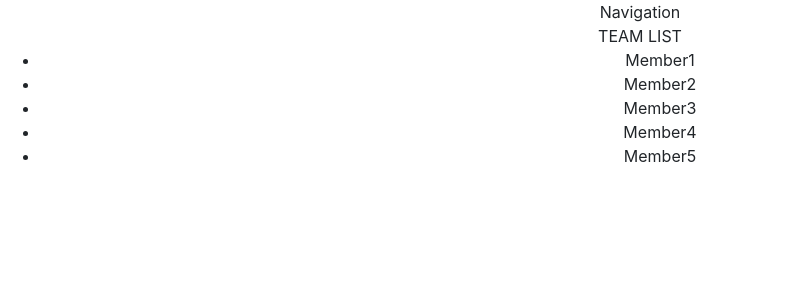
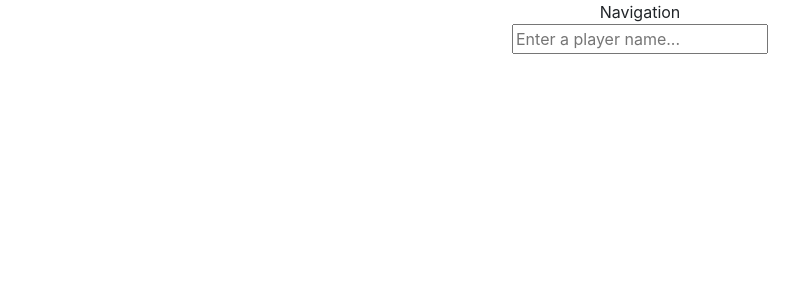
Before and after one commit to 47analogy/starting-5, a React (Create React App) app: page / in a window 1280 px wide. Shown: the top 300 px of the page, without its empty margins (0-808 px from the left). Built offline with nearby package versions, Linux system fonts and the light colour scheme; the HTML template or start-up script is replaced by a standard one.

Commit message:
renamed components add functionality to search for a player

```diff
--- a/package.json
+++ b/package.json
@@ -6,6 +6,7 @@
     "@fortawesome/fontawesome-svg-core": "^1.2.15",
     "@fortawesome/free-solid-svg-icons": "^5.7.2",
     "@fortawesome/react-fontawesome": "^0.1.4",
+    "axios": "^0.18.0",
     "bootstrap": "^4.3.1",
     "google-fonts": "^1.0.0",
     "node-sass": "^4.11.0",
--- a/src/App.js
+++ b/src/App.js
@@ -1,6 +1,6 @@
 import React, { Component } from 'react';
 import './App.css';
-import TeamList from './components/TeamList/TeamList';
+import PlayerList from './components/PlayerList/PlayerList';
 import NavBar from './components/NavBar/NavBar';
 
 class App extends Component {
@@ -8,7 +8,7 @@ class App extends Component {
 		return (
 			<div className="App">
 				<NavBar />
-				<TeamList />
+				<PlayerList />
 			</div>
 		);
 	}
--- /dev/null
+++ b/src/components/Player/Player.js
@@ -0,0 +1,17 @@
+import React from 'react';
+
+const Player = ({ playerInfo }) => {
+	return (
+		<div />
+		// <div>
+		// 	{playerInfo.map(team => (
+		// 		<div key={team.id}>
+		// 			<div>{team.name}</div>
+		// 			{/* <div>{team.city}</div> */}
+		// 		</div>
+		// 	))}
+		// </div>
+	);
+};
+
+export default Player;
--- /dev/null
+++ b/src/components/PlayerList/PlayerList.js
@@ -0,0 +1,81 @@
+import React, { Component } from 'react';
+import Player from '../Player/Player';
+import axios from 'axios';
+
+class PlayerList extends Component {
+	state = {
+		players: [],
+		ID: '',
+		playerName: ''
+	};
+	// https://www.balldontlie.io/api/v1/teams/<ID>
+	// componentDidMount() {
+	// 	axios
+	// 		.get(
+	// 			`https://www.balldontlie.io/api/v1/players/?search=${
+	// 				this.state.playerName
+	// 			}`
+	// 		)
+	// 		.then(res => {
+	// 			// console.log(res);
+	// 			const players = res.data;
+	// 			this.setState({ players: players.data });
+	// 			console.log(players);
+	// 		})
+	// 		.catch(err => {
+	// 			console.log(err);
+	// 		});
+	// }
+
+	getPlayer = () => {
+		axios
+			.get(
+				`https://www.balldontlie.io/api/v1/players/?search=${
+					this.state.playerName
+				}`
+			)
+			.then(res => {
+				const players = res.data;
+				this.setState({ players: players.data });
+			})
+			.catch(err => {
+				console.log(err);
+			});
+	};
+
+	handleSearchChange = event => {
+		this.setState({ playerName: event.target.value });
+	};
+
+	onSearchSubmit = event => {
+		// TODO: Fix submit validation
+		// if (this.state.playerName && this.state.playerName > 1) {
+		// 	if (this.state.playerName.length % 2 === 0) {
+		// 		this.getPlayer();
+		// 	}
+		// }
+		this.getPlayer();
+		event.preventDefault();
+	};
+
+	render() {
+		console.log(this.state.players);
+		return (
+			<div>
+				{/* <div>{this.state.playerName}</div> */}
+				<div className="search-player">
+					<form onSubmit={this.onSearchSubmit}>
+						<input
+							type="text"
+							placeholder="Enter a player name..."
+							value={this.state.playerName}
+							onChange={this.handleSearchChange}
+						/>
+					</form>
+				</div>
+			</div>
+		);
+	}
+}
+
+export default PlayerList;
--- a/src/components/Team/Team.js
+++ /dev/null
@@ -1,17 +0,0 @@
-import React from 'react';
-
-const Team = () => {
-	return (
-		<div>
-			<ul>
-				<li>Member1</li>
-				<li>Member2</li>
-				<li>Member3</li>
-				<li>Member4</li>
-				<li>Member5</li>
-			</ul>
-		</div>
-	);
-};
-
-export default Team;
--- a/src/components/TeamList/TeamList.js
+++ /dev/null
@@ -1,19 +0,0 @@
-import React, { Component } from 'react';
-import Team from '../Team/Team';
-
-class TeamList extends Component {
-	state = {};
-
-	render() {
-		return (
-			<div>
-				TEAM LIST
-				<div>
-					<Team />
-				</div>
-			</div>
-		);
-	}
-}
-
-export default TeamList;
```
Also changed, not shown: 1 other file (tests, documents, lock files or other folders).
